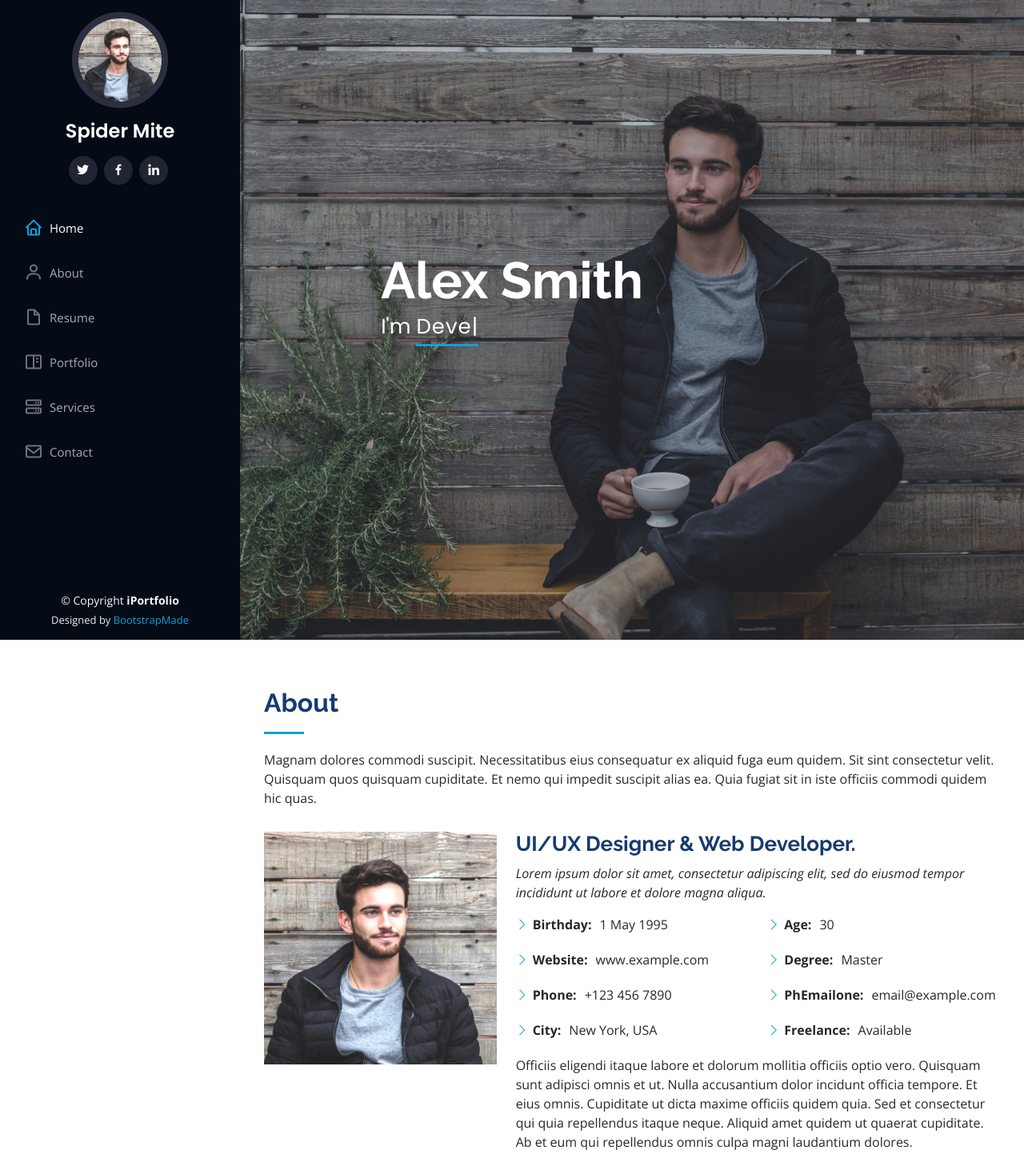
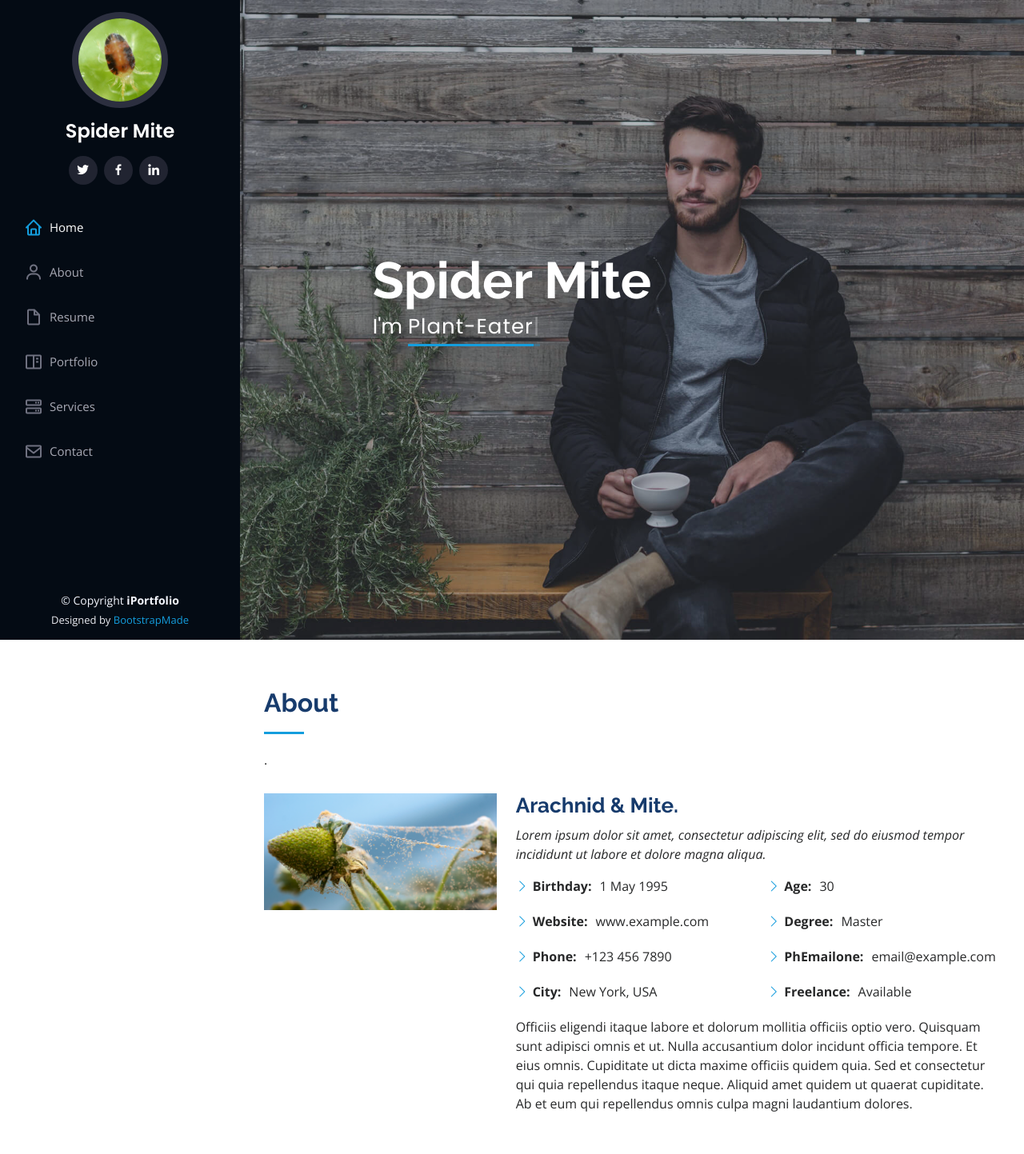
Before and after one commit to EcoShieldSLC/EcoShieldSLC.github.io, a plain HTML site: page index.html in a window 1280 px wide. Shown: the top 1443 px of the page at 80% size. Drawn offline with nearby package versions, Linux system fonts and the light colour scheme.

Commit message:
pictures and such

```diff
--- a/index.html
+++ b/index.html
@@ -39,7 +39,7 @@
     <div class="d-flex flex-column">
 
       <div class="profile">
-        <img src="assets/img/profile-img.jpg" alt="" class="img-fluid rounded-circle">
+        <img src="assets/img/Spider-Mites-5-scaled.jpg" alt="" class="img-fluid rounded-circle">
         <h1 class="text-light"><a href="index.html">Spider Mite</a></h1>
         <div class="social-links mt-3 text-center">
           <a href="https://twitter.com/BuyDynamec" class="twitter"><i class="bx bxl-twitter"></i></a>
@@ -66,8 +66,8 @@
   <!-- ======= Hero Section ======= -->
   <section id="hero" class="d-flex flex-column justify-content-center align-items-center">
     <div class="hero-container" data-aos="fade-in">
-      <h1>Alex Smith</h1>
-      <p>I'm <span class="typed" data-typed-items="Designer, Developer, Freelancer, Photographer"></span></p>
+      <h1>Spider Mite</h1>
+      <p>I'm <span class="typed" data-typed-items="Nuisance, Plant-Eater, Tiny, Pest"></span></p>
     </div>
   </section><!-- End Hero -->
 
@@ -79,15 +79,15 @@
 
         <div class="section-title">
           <h2>About</h2>
-          <p>Magnam dolores commodi suscipit. Necessitatibus eius consequatur ex aliquid fuga eum quidem. Sit sint consectetur velit. Quisquam quos quisquam cupiditate. Et nemo qui impedit suscipit alias ea. Quia fugiat sit in iste officiis commodi quidem hic quas.</p>
+          <p>.</p>
         </div>
 
         <div class="row">
           <div class="col-lg-4" data-aos="fade-right">
-            <img src="assets/img/profile-img.jpg" class="img-fluid" alt="">
+            <img src="assets/img/spider-mites-1596899518.png" class="img-fluid" alt="">
           </div>
           <div class="col-lg-8 pt-4 pt-lg-0 content" data-aos="fade-left">
-            <h3>UI/UX Designer &amp; Web Developer.</h3>
+            <h3>Arachnid &amp; Mite.</h3>
             <p class="fst-italic">
               Lorem ipsum dolor sit amet, consectetur adipiscing elit, sed do eiusmod tempor incididunt ut labore et dolore
               magna aliqua.
```
Also changed, not shown: assets/img/spider-mites-1596899518.png (added).
